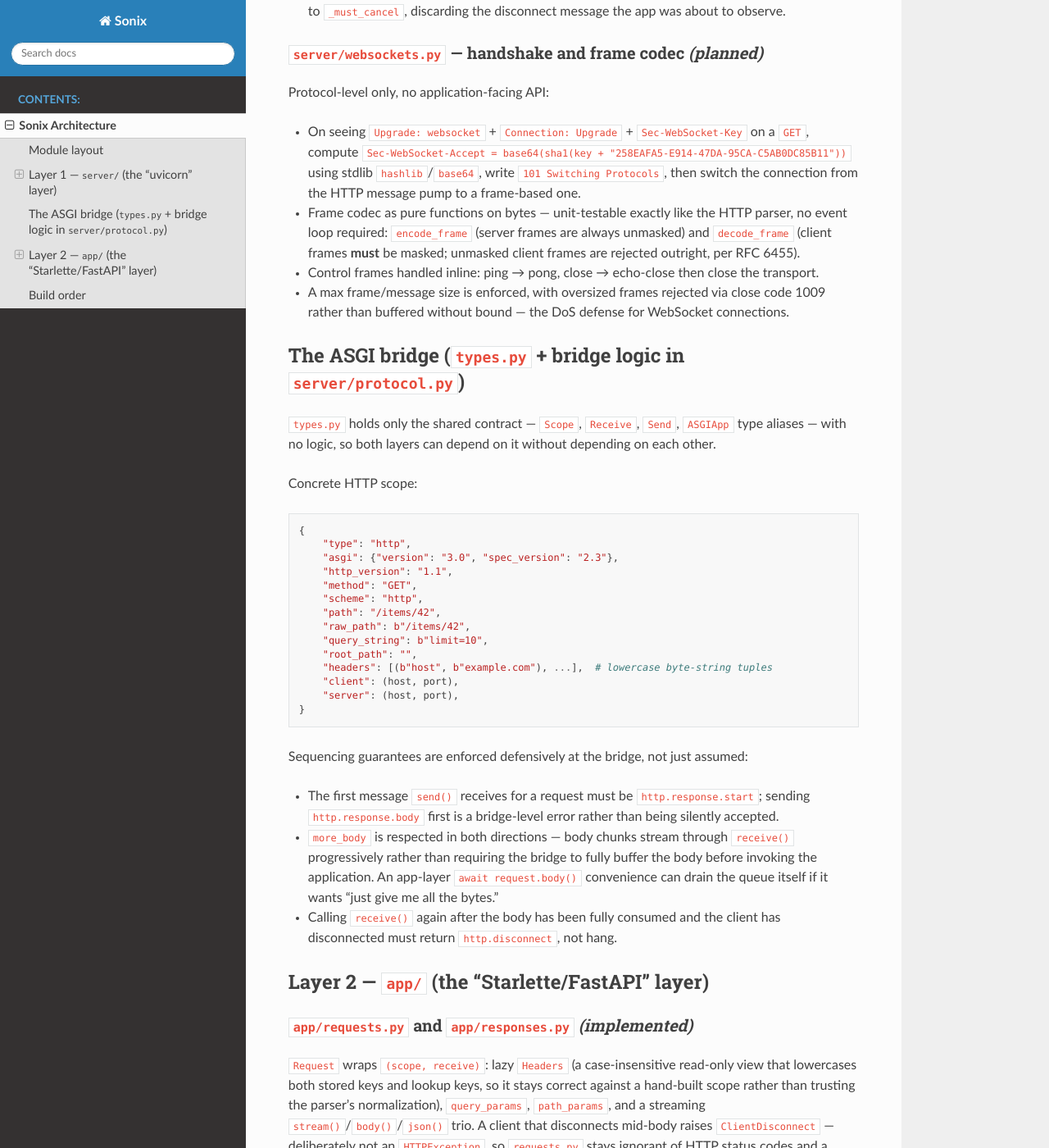
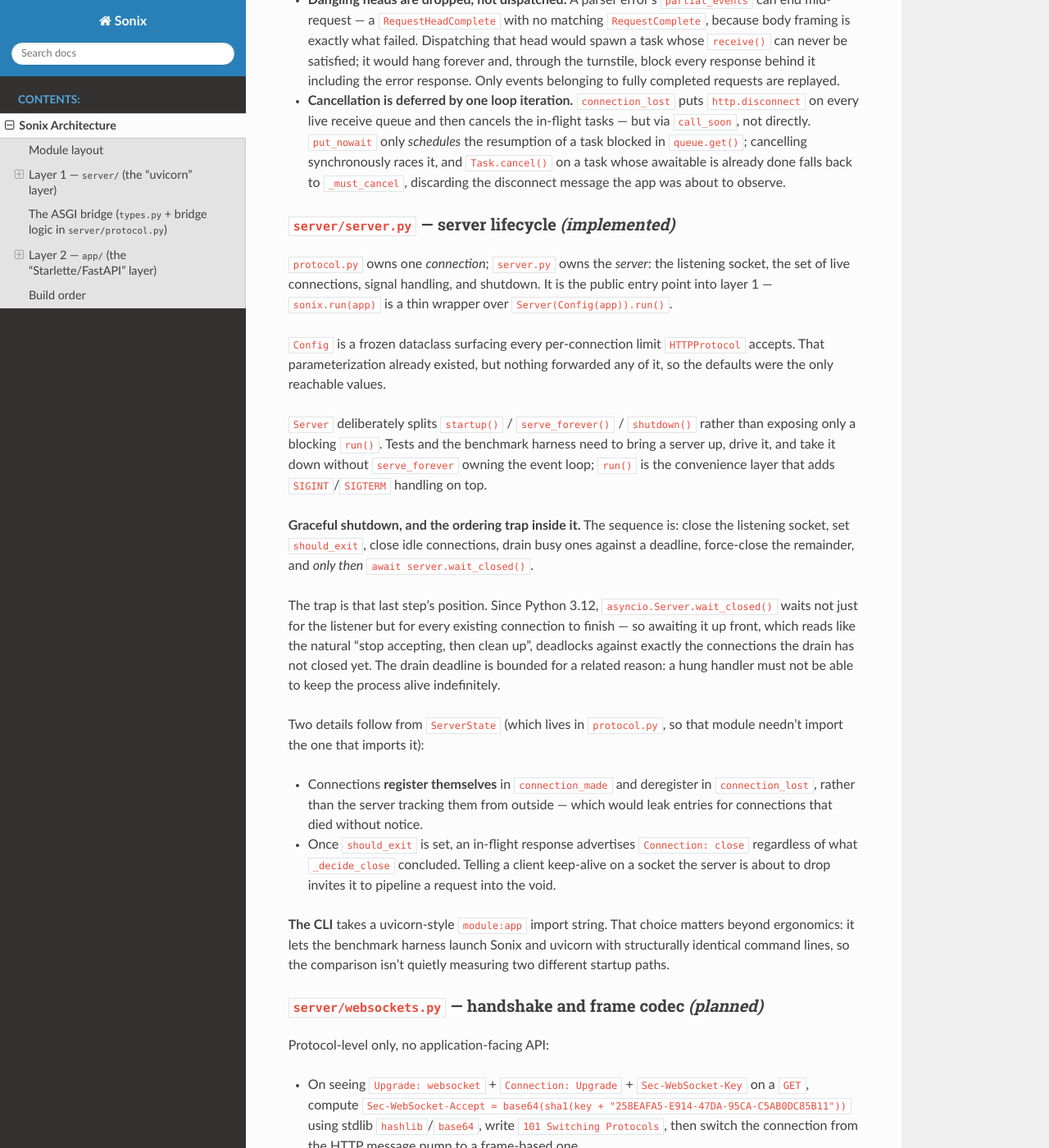
Before and after one commit to Pikaryu729/sonix, a Sphinx documentation site: the page built from docs/architecture.md, in a window 1280 px wide and 1400 px high, scrolled down 4613 px. Shown: the whole window at 82% size. Built offline with Sphinx 7.4.7 and the Read the Docs theme 3.1.0, drawn with Linux system fonts in a browser that asks for light colours; some of the changed text lies outside the part shown.

Commit message:
Document the server-lifecycle layer in the architecture doc
architecture.md is the project's reference document, so the public server
API needs to be in it rather than only in code. Adds server/server.py and
_demo.py to the module layout and a section covering Config/Server.

The section records the shutdown ordering trap explicitly, because the
wrong order reads more natural than the right one: since 3.12,
asyncio.Server.wait_closed() waits for existing connections as well as the
listener, so "stop accepting, then clean up" deadlocks against the
connections the drain has not reached yet.

Also notes why the public server API is not a numbered build-order step --
it is a prerequisite for the example app and the benchmark harness, both
of which are blocked while the only way to serve an app is a private
function with a hardcoded demo.

Co-Authored-By: Claude Opus 5 <noreply@anthropic.com>
Claude-Session: https://claude.ai/code/session_01Na28iLtwUVsEWb4apeP75W

````diff
--- a/docs/architecture.md
+++ b/docs/architecture.md
@@ -9,7 +9,7 @@ Directory structure enforces this boundary rather than relying only on conventio
 
 This document is the reference for that split, the key design decisions inside each layer, and the order in which the framework is built.
 
-**Implementation status.** Steps 1–6 of the [build order](#build-order) are implemented and tested: the type contract, the HTTP/1.1 parser, the protocol/ASGI bridge, request and response objects, routing, and the `Sonix` app class with `@app.get`-style decorators. `uv run sonix` serves a demo app end-to-end over a real socket. Middleware, dependency injection, exceptions, and WebSockets are designed below but not yet written — sections covering them describe intent, not existing code. Each section marks its own status.
+**Implementation status.** Steps 1–6 of the [build order](#build-order) are implemented and tested: the type contract, the HTTP/1.1 parser, the protocol/ASGI bridge, request and response objects, routing, and the `Sonix` app class with `@app.get`-style decorators. A public server API (`Config`, `Server`, `sonix.run`) and a `module:app` CLI have since been added on top — not a numbered build-order step, but a prerequisite for both the example application and the benchmark harness, neither of which can exist while the only way to serve an app is a private function with a hardcoded demo. `uv run sonix` serves that demo end-to-end over a real socket. Middleware, dependency injection, exceptions, and WebSockets are designed below but not yet written — sections covering them describe intent, not existing code. Each section marks its own status.
 
 ## Module layout
 
@@ -17,10 +17,15 @@ Modules marked *(planned)* do not exist yet.
 
 ```
 src/sonix/
-  __init__.py            # public API re-exports + the `sonix` console-script entry point.
+  __init__.py            # public API re-exports, the `module:app` import-string
+                          # resolver, and the `sonix` console-script entry point.
                           # Currently exports Sonix, Request, Response, JSONResponse,
-                          # PlainTextResponse, HTMLResponse; Depends, WebSocket and
-                          # HTTPException join it as their modules land.
+                          # PlainTextResponse, HTMLResponse, Config, Server, run;
+                          # Depends, WebSocket and HTTPException join it as their
+                          # modules land.
+  _demo.py                # the app `sonix` serves when given no target. Inside the
+                          # package rather than under examples/ so a bare `sonix`
+                          # works from an installed wheel with nothing on sys.path.
   types.py                # Scope, Message, Receive, Send, ASGIApp type aliases only — no
                           # logic. Lives at the top level (sibling to server/ and app/)
                           # because it's the shared ASGI contract both layers reference;
@@ -30,6 +35,9 @@ src/sonix/
     __init__.py
     parser.py             # HTTP/1.1 parser — pure, sync, no asyncio import
     protocol.py           # asyncio.Protocol, connection lifecycle, ASGI bridge, keep-alive
+    server.py             # Config/Server: socket binding, serve, graceful shutdown,
+                          # signal handling. The server-lifecycle counterpart to
+                          # protocol.py's connection lifecycle.
     websockets.py         # (planned) WS handshake (Sec-WebSocket-Accept) + frame codec —
                           # bytes-only, protocol-level, no ASGI-app concerns
   app/
@@ -127,6 +135,48 @@ Three details that only surfaced once this ran against a real socket, all of the
 - **The write turnstile.** Pipelined requests run as concurrent tasks, but HTTP/1.1 requires their responses on the wire in request order. On dispatch, each request takes the current turnstile event as the one it must await before writing its response head, and installs a fresh event in its place for whichever request comes next — then sets that fresh event once its own body is complete. The result is a chain of events linking the in-flight requests in arrival order. The error path waits on the same turnstile: a parser failure discovered mid-buffer must not close the transport before the good pipelined responses ahead of it have been written, or they're silently dropped against a closed transport.
 - **Dangling heads are dropped, not dispatched.** A parser error's `partial_events` can end mid-request — a `RequestHeadComplete` with no matching `RequestComplete`, because body framing is exactly what failed. Dispatching that head would spawn a task whose `receive()` can never be satisfied; it would hang forever and, through the turnstile, block every response behind it including the error response. Only events belonging to fully completed requests are replayed.
 - **Cancellation is deferred by one loop iteration.** `connection_lost` puts `http.disconnect` on every live receive queue and then cancels the in-flight tasks — but via `call_soon`, not directly. `put_nowait` only *schedules* the resumption of a task blocked in `queue.get()`; cancelling synchronously races it, and `Task.cancel()` on a task whose awaitable is already done falls back to `_must_cancel`, discarding the disconnect message the app was about to observe.
+
+### `server/server.py` — server lifecycle *(implemented)*
+
+`protocol.py` owns one *connection*; `server.py` owns the *server*: the listening
+socket, the set of live connections, signal handling, and shutdown. It is the public
+entry point into layer 1 — `sonix.run(app)` is a thin wrapper over
+`Server(Config(app)).run()`.
+
+`Config` is a frozen dataclass surfacing every per-connection limit `HTTPProtocol`
+accepts. That parameterization already existed, but nothing forwarded any of it, so
+the defaults were the only reachable values.
+
+`Server` deliberately splits `startup()` / `serve_forever()` / `shutdown()` rather
+than exposing only a blocking `run()`. Tests and the benchmark harness need to bring a
+server up, drive it, and take it down without `serve_forever` owning the event loop;
+`run()` is the convenience layer that adds `SIGINT`/`SIGTERM` handling on top.
+
+**Graceful shutdown, and the ordering trap inside it.** The sequence is: close the
+listening socket, set `should_exit`, close idle connections, drain busy ones against a
+deadline, force-close the remainder, and *only then* `await server.wait_closed()`.
+
+The trap is that last step's position. Since Python 3.12, `asyncio.Server.wait_closed()`
+waits not just for the listener but for every existing connection to finish — so
+awaiting it up front, which reads like the natural "stop accepting, then clean up",
+deadlocks against exactly the connections the drain has not closed yet. The drain
+deadline is bounded for a related reason: a hung handler must not be able to keep the
+process alive indefinitely.
+
+Two details follow from `ServerState` (which lives in `protocol.py`, so that module
+needn't import the one that imports it):
+
+- Connections **register themselves** in `connection_made` and deregister in
+  `connection_lost`, rather than the server tracking them from outside — which would
+  leak entries for connections that died without notice.
+- Once `should_exit` is set, an in-flight response advertises `Connection: close`
+  regardless of what `_decide_close` concluded. Telling a client keep-alive on a socket
+  the server is about to drop invites it to pipeline a request into the void.
+
+**The CLI** takes a uvicorn-style `module:app` import string. That choice matters
+beyond ergonomics: it lets the benchmark harness launch Sonix and uvicorn with
+structurally identical command lines, so the comparison isn't quietly measuring two
+different startup paths.
 
 ### `server/websockets.py` — handshake and frame codec *(planned)*
 
````
